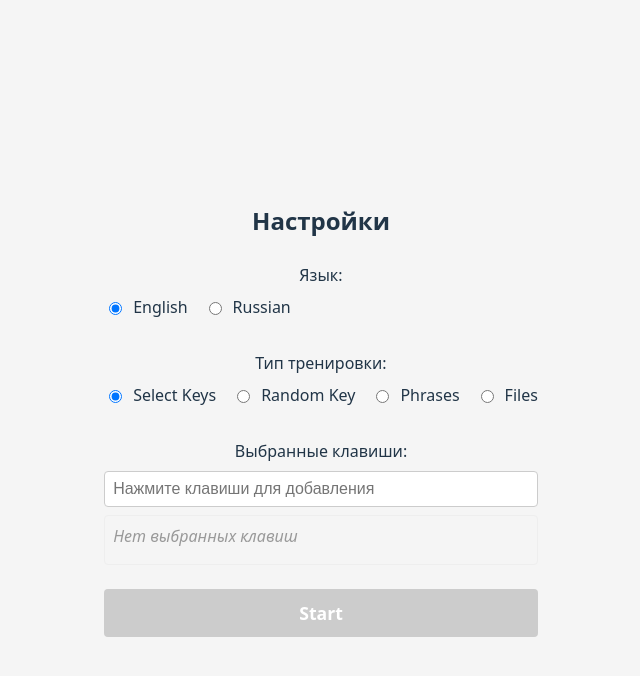
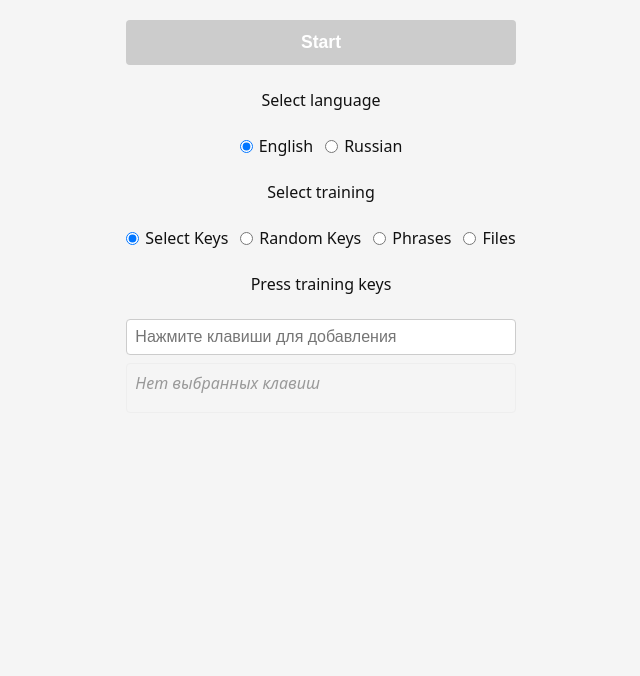
Before and after one commit to anfilat/finger, a Svelte app: page / in a window 1280 px wide. Shown: the top 676 px of the page, without its empty margins (319-959 px from the left). Built offline with nearby package versions, Linux system fonts and the light colour scheme.

Commit message:
change styles of settings component

```diff
--- a/src/App.svelte
+++ b/src/App.svelte
@@ -48,7 +48,9 @@
   :global(body) {
     margin: 0;
     font-family: system-ui, -apple-system, sans-serif;
+    color: #111;
     background-color: #f5f5f5;
+    font-size: 16px;
   }
 
   main {
@@ -56,8 +58,7 @@
     display: flex;
     flex-direction: column;
     align-items: center;
-    justify-content: center;
-    padding: 2rem;
+    justify-content: flex-start;
     box-sizing: border-box;
   }
 </style>
--- a/src/app.css
+++ /dev/null
@@ -1,79 +0,0 @@
-:root {
-  font-family: system-ui, Avenir, Helvetica, Arial, sans-serif;
-  line-height: 1.5;
-  font-weight: 400;
-
-  color-scheme: light dark;
-  color: rgba(255, 255, 255, 0.87);
-  background-color: #242424;
-
-  font-synthesis: none;
-  text-rendering: optimizeLegibility;
-  -webkit-font-smoothing: antialiased;
-  -moz-osx-font-smoothing: grayscale;
-}
-
-a {
-  font-weight: 500;
-  color: #646cff;
-  text-decoration: inherit;
-}
-a:hover {
-  color: #535bf2;
-}
-
-body {
-  margin: 0;
-  display: flex;
-  place-items: center;
-  min-width: 320px;
-  min-height: 100vh;
-}
-
-h1 {
-  font-size: 3.2em;
-  line-height: 1.1;
-}
-
-.card {
-  padding: 2em;
-}
-
-#app {
-  max-width: 1280px;
-  margin: 0 auto;
-  padding: 2rem;
-  text-align: center;
-}
-
-button {
-  border-radius: 8px;
-  border: 1px solid transparent;
-  padding: 0.6em 1.2em;
-  font-size: 1em;
-  font-weight: 500;
-  font-family: inherit;
-  background-color: #1a1a1a;
-  cursor: pointer;
-  transition: border-color 0.25s;
-}
-button:hover {
-  border-color: #646cff;
-}
-button:focus,
-button:focus-visible {
-  outline: 4px auto -webkit-focus-ring-color;
-}
-
-@media (prefers-color-scheme: light) {
-  :root {
-    color: #213547;
-    background-color: #ffffff;
-  }
-  a:hover {
-    color: #747bff;
-  }
-  button {
-    background-color: #f9f9f9;
-  }
-}
--- a/src/components/Settings.svelte
+++ b/src/components/Settings.svelte
@@ -99,11 +99,16 @@
 </script>
 
 <div class="settings">
-  <h2>Настройки</h2>
+  <!-- Кнопка Start -->
+  <div class="setting-group">
+    <button class="start-button" disabled={!canStart} onclick={handleStart}>
+      Start
+    </button>
+  </div>
 
   <!-- Выбор языка -->
   <div class="setting-group">
-    <label>Язык:</label>
+    <div class="group-label">Select language</div>
     <div class="radio-group">
       <label>
         <input type="radio" name="language" value="english" checked={language === 'english'}
@@ -120,7 +125,7 @@
 
   <!-- Выбор типа тренировки -->
   <div class="setting-group">
-    <label>Тип тренировки:</label>
+    <div class="group-label">Select training</div>
     <div class="radio-group">
       <label>
         <input type="radio" name="training" value="select-keys" checked={trainingType === 'select-keys'}
@@ -130,7 +135,7 @@
       <label>
         <input type="radio" name="training" value="random-key" checked={trainingType === 'random-key'}
                onchange={() => setTrainingType('random-key')} />
-        Random Key
+        Random Keys
       </label>
       <label>
         <input type="radio" name="training" value="phrases" checked={trainingType === 'phrases'}
@@ -148,7 +153,7 @@
   <!-- Настройки для Select Keys -->
   {#if trainingType === 'select-keys'}
     <div class="setting-group">
-      <label>Выбранные клавиши:</label>
+      <div class="group-label">Press training keys</div>
       <div class="key-input-container">
         <input
           type="text"
@@ -174,7 +179,7 @@
   <!-- Настройки для Files -->
   {#if trainingType === 'files'}
     <div class="setting-group">
-      <label>Загрузить файл:</label>
+      <div class="group-label">Загрузить файл:</div>
       <input
         type="file"
         accept=".txt"
@@ -205,50 +210,40 @@
       {/if}
     </div>
   {/if}
-
-  <!-- Кнопка Start -->
-  <div class="setting-group">
-    <button class="start-button" disabled={!canStart} onclick={handleStart}>
-      Start
-    </button>
-  </div>
 </div>
 
 <style>
   .settings {
-    max-width: 600px;
-    margin: 0 auto;
-    padding: 2rem;
-  }
-
-  h2 {
-    margin-top: 0;
-    margin-bottom: 1.5rem;
+    padding-top: 20px;
+    text-align: center;
   }
 
   .setting-group {
-    margin-bottom: 1.5rem;
+    margin-bottom: 24px;
   }
 
-  .setting-group label {
-    display: block;
-    margin-bottom: 0.5rem;
-    font-weight: 500;
+  .group-label {
+    margin-bottom: 24px;
   }
 
   .radio-group {
     display: flex;
-    gap: 1rem;
+    gap: 12px;
     flex-wrap: wrap;
+    justify-content: center;
   }
 
   .radio-group label {
     display: flex;
     align-items: center;
-    gap: 0.5rem;
+    gap: 6px;
     font-weight: normal;
     cursor: pointer;
   }
+
+    .radio-group input {
+      margin: 0;
+    }
 
   .key-input-container {
     display: flex;
--- a/src/main.js
+++ b/src/main.js
@@ -1,5 +1,4 @@
 import { mount } from 'svelte'
-import './app.css'
 import App from './App.svelte'
 
 const app = mount(App, {
```
